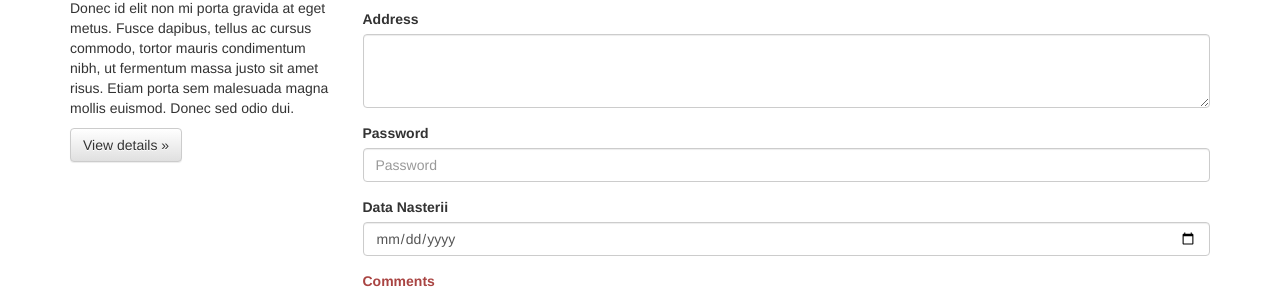
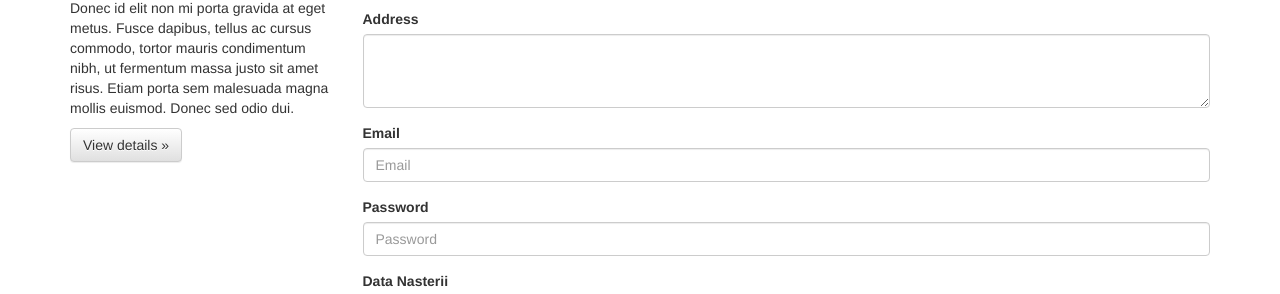
Before and after one commit to AntoninaSandu/First-bootstrap, a plain HTML site: page bootstrap.html in a window 1280 px wide. Shown: the part 486-780 px from the top of the page. Drawn offline with nearby package versions, Linux system fonts and the light colour scheme; a script that the page names is missing.

Commit message:
commit adresa inapoi

```diff
--- a/bootstrap.html
+++ b/bootstrap.html
@@ -89,7 +89,10 @@
                         <label for="address">Address</label>
                         <textarea class="form-control" id="address" rows="3"></textarea>
                     </div>
-
+                    <div class="form-group">
+                        <label for="exampleInputEmail1">Email</label>
+                        <input type="email" class="form-control" id="exampleInputEmail1" placeholder="Email">
+                    </div>
                     <div class="form-group">
                         <label for="exampleInputPassword1">Password</label>
                         <input type="password" class="form-control" id="exampleInputPassword1" placeholder="Password">
```
